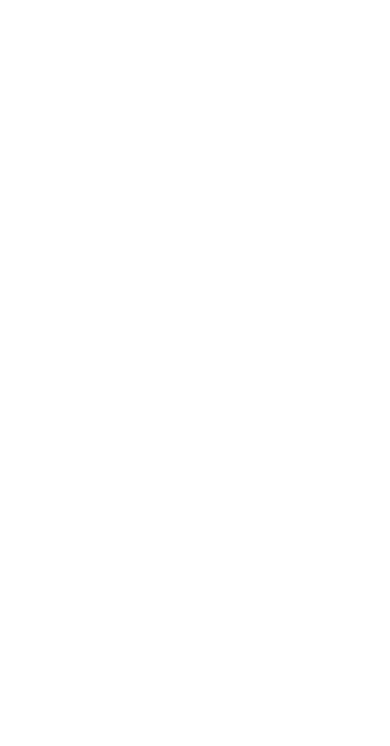
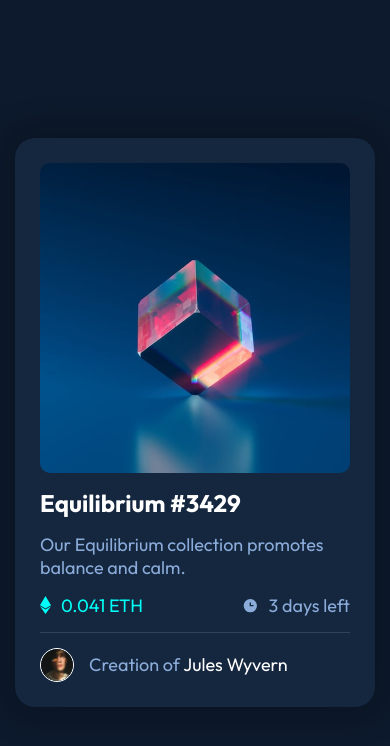
Before and after one commit to Kdudnik/nft-component, a plain HTML site: page index.html in a window 390 px wide. Drawn offline with Linux system fonts and the light colour scheme.

Commit message:
Finish v1 of nft component  - Add fonts  - Move svgs in html  - Add html & css for nft component v1

```diff
--- /dev/null
+++ b/fonts.css
@@ -0,0 +1,11 @@
+@font-face {
+    font-family: 'Outfit';
+    src: url(./fonts/Outfit-Bold.ttf);
+    font-weight: 600;
+}
+
+@font-face {
+    font-family: 'Outfit';
+    src: url(./fonts/Outfit-Regular.ttf);
+    font-weight: 300;
+}
--- a/index.html
+++ b/index.html
@@ -1,5 +1,6 @@
 <!DOCTYPE html>
 <html lang="en">
+
 <head>
     <meta charset="UTF-8">
     <meta http-equiv="X-UA-Compatible" content="IE=edge">
@@ -8,7 +9,53 @@
     <link rel="icon" type="image/x-icon" href="./favicon.png">
     <title>NFT component</title>
 </head>
+
 <body>
+    <div class="nft-component">
+        <div class="nft">
+            <div class="nft-image-wrapper">
+                <a href="#">
+                    <img src="./images/nft.jpg" alt="NFT">
+                    <div class="nft-image-preview">
+                        <svg width="48" height="48" xmlns="http://www.w3.org/2000/svg">
+                            <g fill="none" fill-rule="evenodd">
+                                <path d="M0 0h48v48H0z" />
+                                <path
+                                    d="M24 9C14 9 5.46 15.22 2 24c3.46 8.78 12 15 22 15 10.01 0 18.54-6.22 22-15-3.46-8.78-11.99-15-22-15Zm0 25c-5.52 0-10-4.48-10-10s4.48-10 10-10 10 4.48 10 10-4.48 10-10 10Zm0-16c-3.31 0-6 2.69-6 6s2.69 6 6 6 6-2.69 6-6-2.69-6-6-6Z"
+                                    fill="#FFF" fill-rule="nonzero" />
+                            </g>
+                        </svg>
+                        <div class="nft-image-preview__bg"></div>
+                    </div>
+                </a>
+            </div>
+            <h3 class="nft-title"><a href="#">Equilibrium #3429</a></h3>
+            <p class="nft-paragraph">Our Equilibrium collection promotes balance and calm.</p>
+            <div class="nft-info">
+                <span class="nft-info__price">
+                    <svg width="11" height="18" xmlns="http://www.w3.org/2000/svg">
+                        <path
+                            d="M11 10.216 5.5 18 0 10.216l5.5 3.263 5.5-3.262ZM5.5 0l5.496 9.169L5.5 12.43 0 9.17 5.5 0Z"
+                            fill="#00FFF8" />
+                    </svg>
+                    0.041 ETH
+                </span>
+                <span class="nft-info__time">
+                    <svg width="17" height="17" xmlns="http://www.w3.org/2000/svg">
+                        <path
+                            d="M8.305 2.007a6.667 6.667 0 1 0 0 13.334 6.667 6.667 0 0 0 0-13.334Zm2.667 7.334H8.305a.667.667 0 0 1-.667-.667V6.007a.667.667 0 0 1 1.334 0v2h2a.667.667 0 0 1 0 1.334Z"
+                            fill="#8BACD9" />
+                    </svg>
+                    3 days left
+                </span>
+            </div>
+            <div class="nft__line"></div>
+        </div>
+        <div class="nft-author">
+            <img src="./images/avatar.png" alt="Authors photo" class="nft-author-avatar">
+            <div>Creation of <a href="#">Jules Wyvern</a></div>
+        </div>
+    </div>
+</body>
 
-</body>
 </html>
--- a/style.css
+++ b/style.css
@@ -0,0 +1,142 @@
+@import url(./fonts.css);
+
+body { /*OPTIONAL*/
+    margin: 0;
+    padding: 0;
+    background-color: #0D1A2D;
+    display: flex;
+    justify-content: center;
+    align-items: center;
+    height: 100vh;
+    width: 100vw;
+}
+
+a { /*OPTIONAL*/
+    text-decoration: none;
+    color: inherit;
+}
+
+.nft-component {
+    width: 310px;
+    background-color: #15273F;
+    border-radius: 20px;
+    box-shadow: 0 0 30px 10px rgb(0 0 0 / 25%);
+    padding: 25px;
+    font-family: 'Outfit';
+    color: hsl(215, 51%, 70%);
+    font-size: 18px;
+    font-weight: 300;
+}
+
+.nft-component > .nft {
+    display: flex;
+    flex-direction: column;
+    gap: 30px;
+}
+
+.nft-component .nft > * {
+    margin: 0;
+}
+
+.nft-component .nft-image-wrapper {
+    height: 310px;
+    position: relative;
+}
+
+.nft-component .nft-image-wrapper img {
+    width: 100%;
+    height: auto;
+    border-radius: 10px;
+}
+
+.nft-component .nft-image-wrapper:hover .nft-image-preview {
+    opacity: 1;
+}
+
+.nft-component .nft-image-preview {
+    position: absolute;
+    top: 50%;
+    left: 50%;
+    transform: translate(-50%, -50%);
+    width: 100%;
+    height: 100%;
+    border-radius: 10px;
+    overflow: hidden;
+    opacity: 0;
+    transition: .3s;
+}
+
+.nft-component .nft-image-preview svg {
+    position: absolute;
+    top: 50%;
+    left: 50%;
+    z-index: 1;
+    transform: translate(-50%, -50%);
+}
+
+.nft-component .nft-image-preview__bg {
+    width: 100%;
+    height: 100%;
+    background-color: hsl(178, 100%, 50%);
+    opacity: .5;
+}
+
+.nft-component .nft-title {
+    font-weight: 600;
+    font-size: 24px;
+    color: #FFFFFF;
+}
+
+.nft-component .nft-title:hover {
+    color: hsl(178, 100%, 50%);
+}
+
+.nft-component .nft-info {
+    display: flex;
+    justify-content: space-between;
+    align-items: center;
+}
+
+.nft-component .nft-info span {
+    display: flex;
+    align-items: center;
+    gap: 10px;
+}
+
+.nft-component .nft-info__price {
+    color: hsl(178, 100%, 50%);
+}
+
+.nft-component .nft__line {
+    width: 100%;
+    height: 1px;
+    background-color: hsl(215, 32%, 27%);
+}
+
+.nft-component .nft-author {
+    margin-top: 15px;
+    display: flex;
+    gap: 15px;
+    align-items: center;
+}
+
+.nft-component .nft-author-avatar {
+    height: 32px;
+    width: 32px;
+    border-radius: 100%;
+    border: 1px solid #FFFFFF;
+}
+
+.nft-component .nft-author a {
+    color: #FFFFFF;
+}
+
+.nft-component .nft-author a:hover {
+    color: hsl(178, 100%, 50%);
+}
+
+@media screen and (max-width: 768px) {
+    .nft-component > .nft {
+        gap: 15px;
+    }
+}
```
Also changed, not shown: fonts/Outfit-Bold.ttf (added), fonts/Outfit-Regular.ttf (added), images/clock.svg (deleted), images/ethereum.svg (deleted), images/view.svg (deleted), 1 other file.
